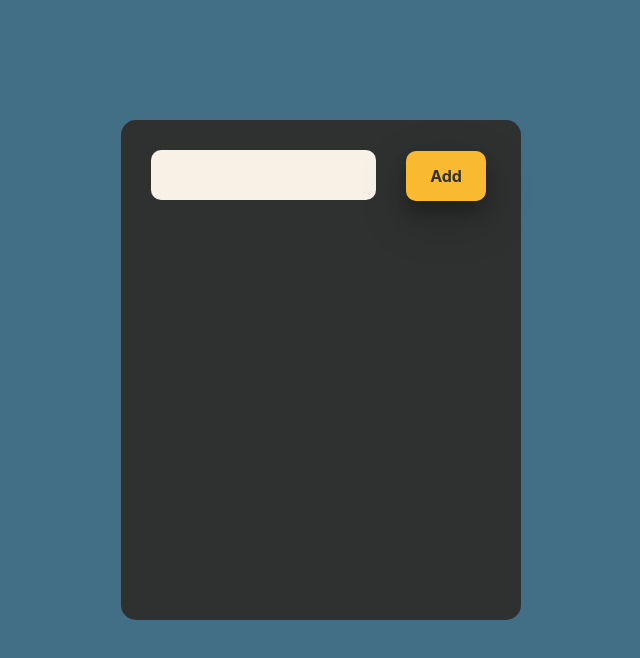
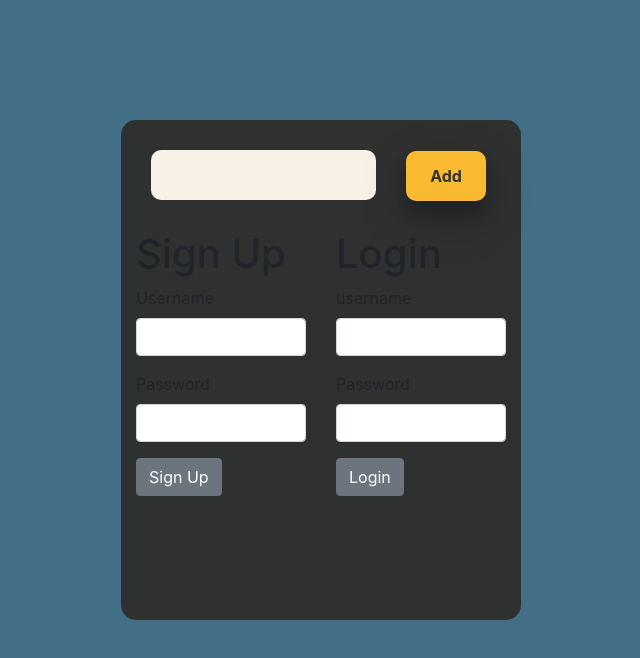
Before and after one commit to Seth-D-Mclaughlin/Todo-Client, a React (Create React App) app in the folder client/: page / in a window 1280 px wide. Shown: the top 658 px of the page, without its empty margins (319-959 px from the left). Built offline with nearby package versions, Linux system fonts and the light colour scheme.

Commit message:
Auth Signup Login created

```diff
--- a/client/src/App.js
+++ b/client/src/App.js
@@ -1,6 +1,7 @@
 import React from 'react';
 import "bootstrap/dist/css/bootstrap.css";
 import './App.css';
+import Auth from "./Auth/Auth";
 
 
 class App extends React.Component{
@@ -31,6 +32,7 @@
   console.log(newItem);
 }
 
+
   render ( ) {
     return (
       <div className="App">
@@ -42,6 +44,7 @@
           <button type="submit">Add</button>
         </form>
       </header>
+      <Auth/>
       </div>
     )}
 }
--- a/client/src/Auth/Auth.jsx
+++ b/client/src/Auth/Auth.jsx
@@ -0,0 +1,21 @@
+import React from 'react';
+import {Container, Row, Col} from 'reactstrap';
+import Signup from './Signup';
+import Login from './Login';
+
+const Auth = (props) => {
+  return(
+    <Container className="auth-container">
+      <Row>
+        <Col md="6">
+          <Signup updateToken={props.updateToken} />
+        </Col>
+        <Col md="6" className="login-col">
+          <Login updateToken={props.updateToken}/>
+        </Col>
+      </Row>
+    </Container>
+  )
+}
+
+export default Auth;
--- a/client/src/Auth/Login.jsx
+++ b/client/src/Auth/Login.jsx
@@ -0,0 +1,26 @@
+import React, {useState} from 'react';
+import {Form, FormGroup, Label, Input, Button} from 'reactstrap';
+
+const Login = (props) => {
+  const [username, setUsername] = useState('');
+  const [password, setPassword] = useState('');
+
+  return(
+    <div>
+      <h1>Login</h1>
+      <Form>
+        <FormGroup>
+          <Label htmlFor="username">username</Label>
+          <Input onChange={(e) => setUsername(e.target.value)} name="username" value={username}/>
+        </FormGroup>
+        <FormGroup>
+          <Label htmlFor="password">Password</Label>
+          <Input onChange={(e) => setPassword(e.target.value)} name="password" value={password}/>
+        </FormGroup>
+        <Button type="submit">Login</Button>
+      </Form>
+    </div>
+  )
+}
+
+export default Login;
--- a/client/src/Auth/Signup.jsx
+++ b/client/src/Auth/Signup.jsx
@@ -0,0 +1,27 @@
+import React, {useState} from 'react';
+import {Form, FormGroup, Label, Input, Button} from 'reactstrap';
+
+const Signup = (props) => {
+  const [username, setUsername] = useState('');
+  const [password, setPassword] = useState('');
+
+  return(
+    <div>
+      <h1>Sign Up</h1>
+      <Form>
+        <FormGroup>
+          <Label htmlFor="username">Username</Label>
+          <Input onChange={(e) => setUsername(e.target.value)} name="username" value={username}/>
+        </FormGroup>
+        <FormGroup>
+          <Label htmlFor="password">Password</Label>
+          <Input onChange={(e) => setPassword(e.target.value)} name="password" value={password}/>
+
+        </FormGroup>
+        <Button type="submit">Sign Up</Button>
+      </Form>
+    </div>
+  )
+}
+
+export default Signup;
```
